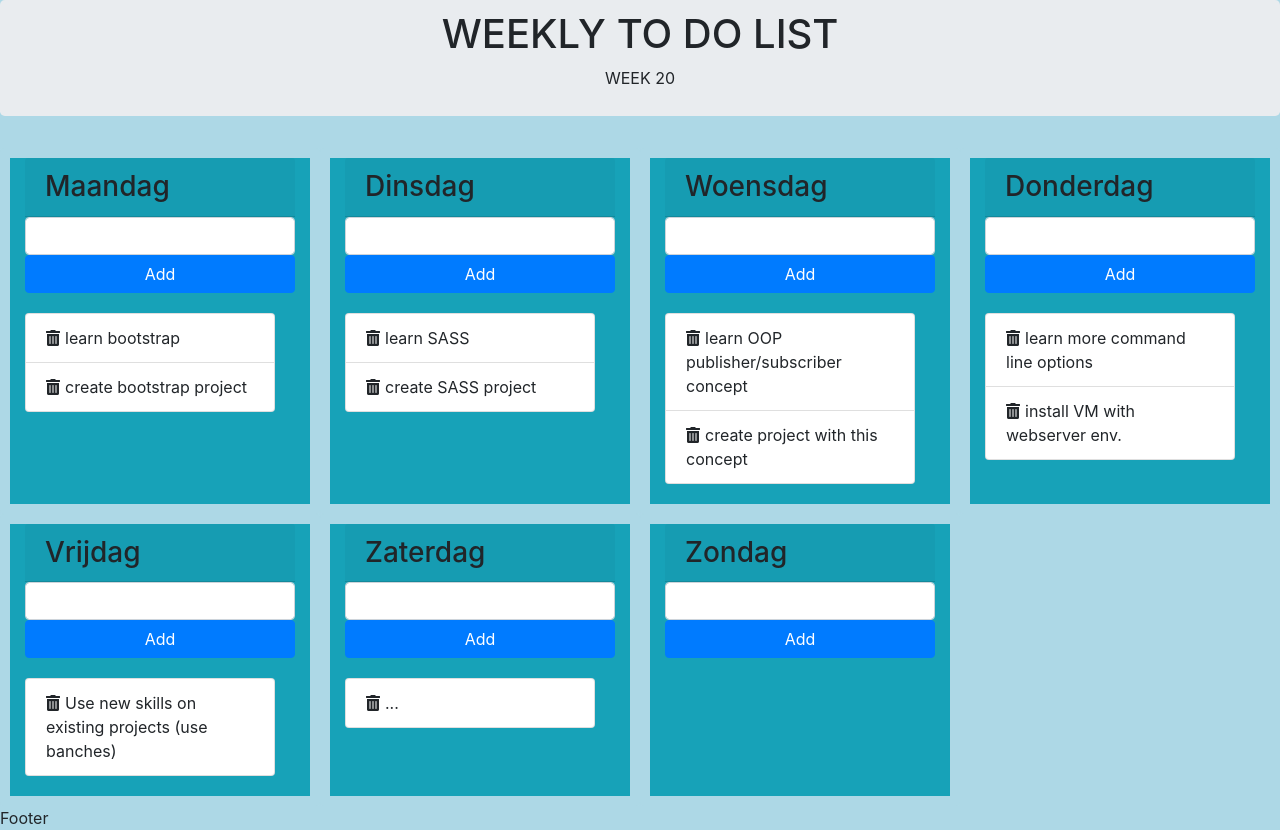
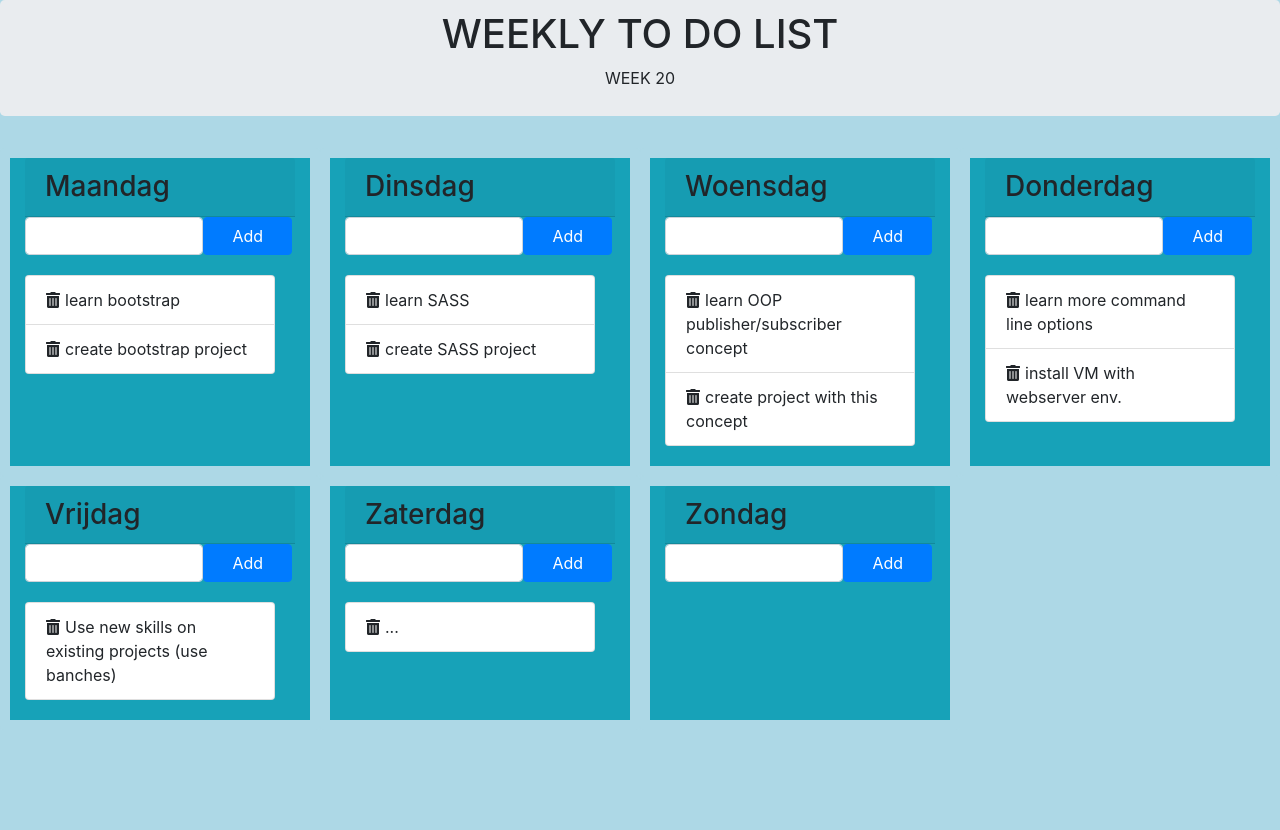
Before and after one commit to OHiddema/todo_weeklist, a plain HTML site: page index.html in a window 1280 px wide. After the commit the page ends 800 px from the top, so only its background shows below. Drawn offline with nearby package versions, Linux system fonts and the light colour scheme.

Commit message:
input box besides button, using flexbox

```diff
--- a/index.html
+++ b/index.html
@@ -30,8 +30,10 @@
 
       <div class="card bg-info col-sm-6 col-md-4 col-lg-3">
         <h3 class='card-header'>Maandag</h3>
+        <div class='flex'>
           <input class='form-control' type="text" maxlength="100">
           <button class="btn btn-primary">Add</button>
+        </div>
         <ul class='card-body list-group'>
           <li class="list-group-item"><i class="fas fa-trash-alt"></i>learn bootstrap</li>
           <li class="list-group-item"><i class="fas fa-trash-alt"></i>create bootstrap project</li>
@@ -40,8 +42,10 @@
 
       <div class="card bg-info col-sm-6 col-md-4 col-lg-3">
         <h3 class='card-header'>Dinsdag</h3>
+        <div class='flex'>
             <input class='form-control' type="text" maxlength="100">
             <button class="btn btn-primary">Add</button>
+          </div>
           <ul class='card-body list-group'>
           <li class="list-group-item"><i class="fas fa-trash-alt"></i>learn SASS</li>
           <li class="list-group-item"><i class="fas fa-trash-alt"></i>create SASS project</li>
@@ -50,8 +54,10 @@
 
       <div class="card bg-info col-sm-6 col-md-4 col-lg-3">
         <h3 class='card-header'>Woensdag</h3>
+        <div class='flex'>
             <input class='form-control' type="text" maxlength="100">
             <button class="btn btn-primary">Add</button>
+          </div>
           <ul class='card-body list-group'>
           <li class="list-group-item"><i class="fas fa-trash-alt"></i>learn OOP publisher/subscriber concept</li>
           <li class="list-group-item"><i class="fas fa-trash-alt"></i>create project with this concept</li>
@@ -60,8 +66,10 @@
 
       <div class="card bg-info col-sm-6 col-md-4 col-lg-3">
         <h3 class='card-header'>Donderdag</h3>
+        <div class='flex'>
             <input class='form-control' type="text" maxlength="100">
             <button class="btn btn-primary">Add</button>
+          </div>
           <ul class='card-body list-group'>
           <li class="list-group-item"><i class="fas fa-trash-alt"></i>learn more command line options</li>
           <li class="list-group-item"><i class="fas fa-trash-alt"></i>install VM with webserver env.</li>
@@ -70,17 +78,22 @@
 
       <div class="card bg-info col-sm-6 col-md-4 col-lg-3">
         <h3 class='card-header'>Vrijdag</h3>
+        <div class='flex'>
             <input class='form-control' type="text" maxlength="100">
             <button class="btn btn-primary">Add</button>
+          </div>
           <ul class='card-body list-group'>
-            <li class="list-group-item"><i class="fas fa-trash-alt"></i>Use new skills on existing projects (use banches)</li>
+          <li class="list-group-item"><i class="fas fa-trash-alt"></i>Use new skills on existing projects (use banches)
+          </li>
         </ul>
       </div>
 
       <div class="card bg-info col-sm-6 col-md-4 col-lg-3">
         <h3 class='card-header'>Zaterdag</h3>
+        <div class='flex'>
             <input class='form-control' type="text" maxlength="100">
             <button class="btn btn-primary">Add</button>
+          </div>
           <ul class='card-body list-group'>
           <li class="list-group-item"><i class="fas fa-trash-alt"></i>...</li>
         </ul>
@@ -88,19 +101,16 @@
 
       <div class="card bg-info col-sm-6 col-md-4 col-lg-3">
         <h3 class='card-header'>Zondag</h3>
+        <div class='flex'>
             <input class='form-control' type="text" maxlength="100">
             <button class="btn btn-primary">Add</button>
+          </div>
           <ul class='card-body list-group'>
         </ul>
       </div>
 
     </div>
   </div>
-
-  <footer>
-    Footer
-  </footer>
-
 
   <!-- Optional JavaScript -->
   <!-- jQuery first, then Popper.js, then Bootstrap JS -->
--- a/style.css
+++ b/style.css
@@ -17,3 +17,18 @@
 body {
   background-color: lightblue;
 }
+
+/* ---------------------------------------------- */
+
+.form-control {
+  width: 66%;
+}
+
+.btn-primary {
+  width: 33%;
+}
+
+.flex {
+  display: flex;
+  flex-direction: row;
+}
```
Lines whose indentation alone changed are shown as unchanged.
